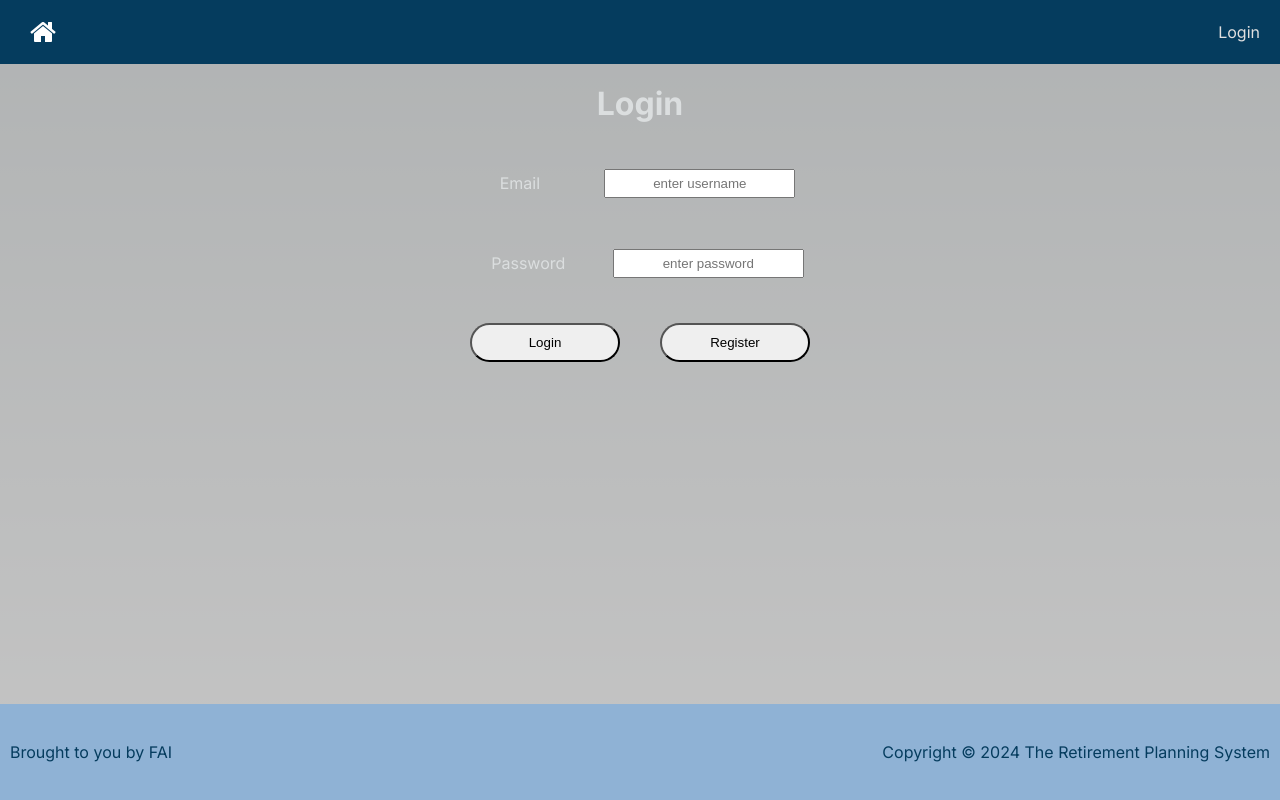
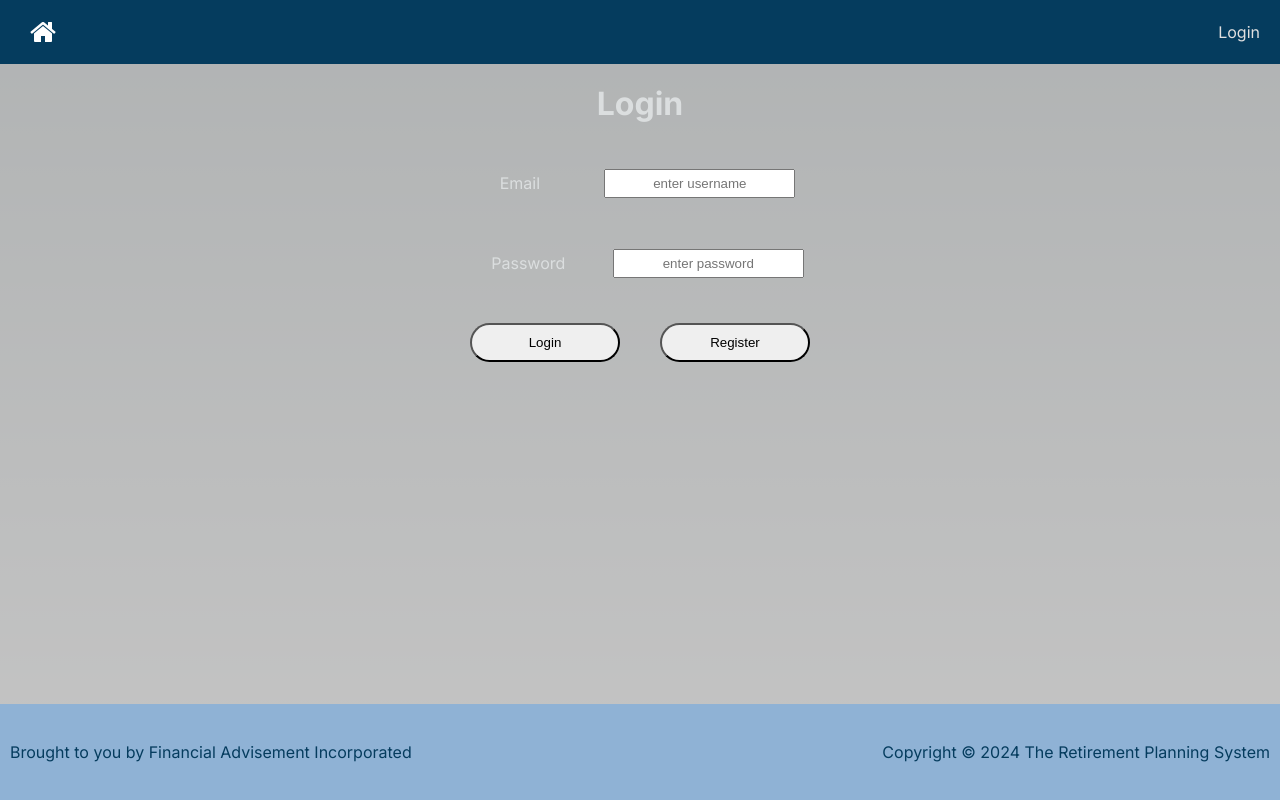
Before and after one commit to leeosbo/retirement-ui-service, a Next.js app: page /login in a window 1280 px wide. Built offline with nearby package versions, Linux system fonts and the light colour scheme.

Commit message:
fix: footer text

```diff
--- a/src/ui/Footer.tsx
+++ b/src/ui/Footer.tsx
@@ -6,7 +6,7 @@ const Footer = () => {
 
   return (
     <footer className={classes.footer}>
-      <div>Brought to you by FAI</div>
+      <div>Brought to you by Financial Advisement Incorporated</div>
       <div>
         Copyright © {today.getFullYear()} The Retirement Planning System
       </div>
```
